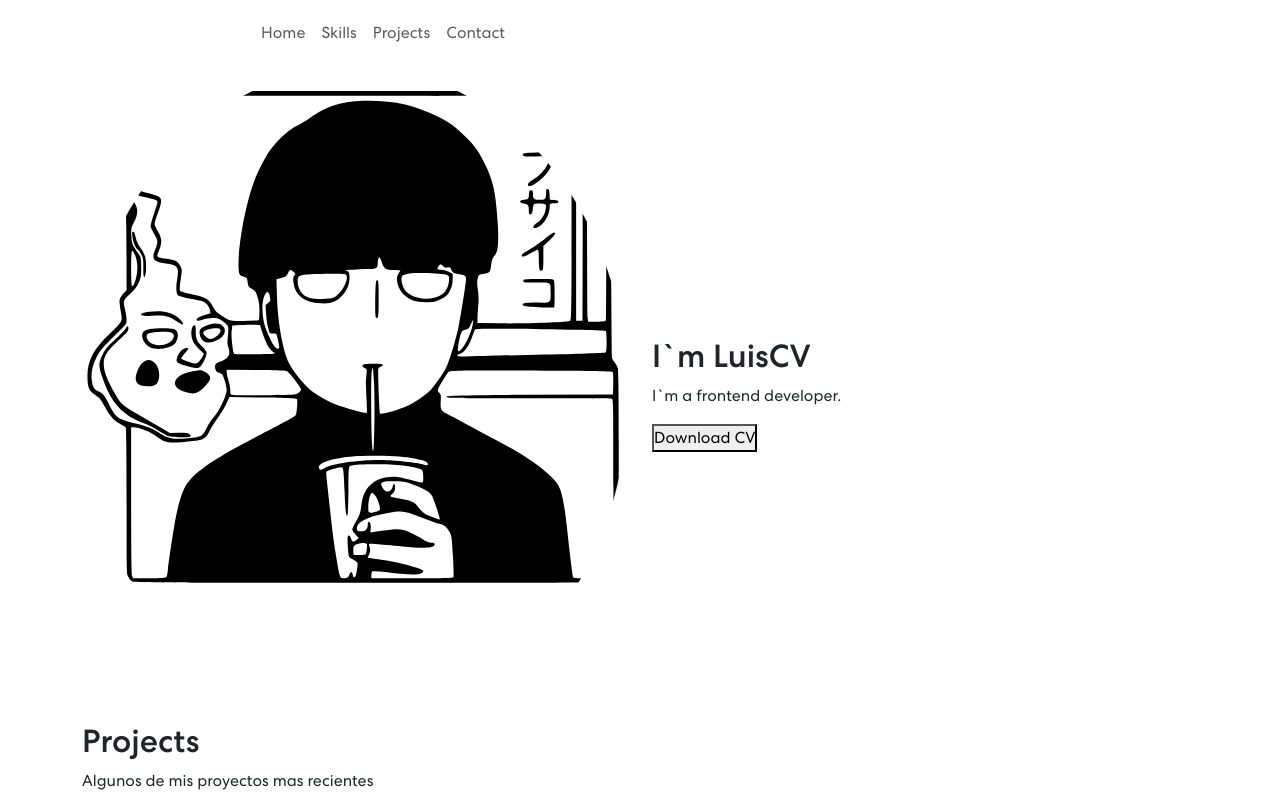
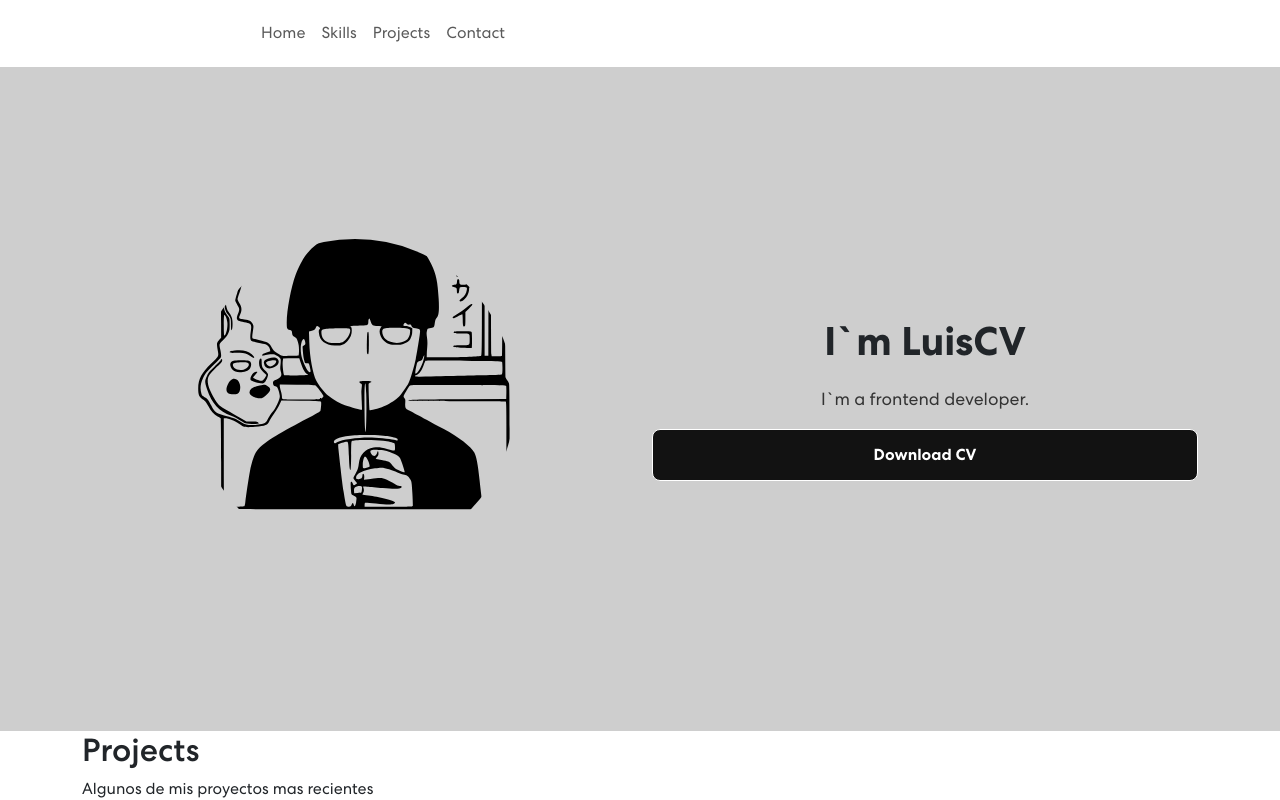
Before and after one commit to LuisECV0/Cloudflare, a React (Vite) app: page / in a window 1280 px wide. Shown: the top 800 px of the page. Built offline with nearby package versions, Linux system fonts and the light colour scheme.

Commit message:
se añadieron los estilos a aboutme

```diff
--- /dev/null
+++ b/src/Components/AboutMe.css
@@ -0,0 +1,109 @@
+.about-me {
+    padding: 60px 0;
+    background-color: #cecece;
+    height: 83vh;
+    display: flex;
+    align-items: center;
+    justify-content: center;
+    text-align: center;
+}
+
+.about-me img {
+    width: 40vh;
+    height: 40vh;
+    object-fit: cover;
+}
+
+.about-me h2 {
+    font-size: 2.5rem;
+    margin-bottom: 20px;
+    font-weight: bold;
+}
+
+.about-me p {
+    font-size: 1.1rem;
+    line-height: 1.6;
+    color: #333;
+}
+
+.icon-dw a {
+    width: auto;
+    padding-left: 10px;
+    padding-right: 10px;
+    height: 40px;
+    font-weight: 500;
+    color: #ffffff;
+    text-decoration: none;
+    background-color: rgb(35, 35, 35);
+    display: inline-flex;
+    align-items: center;
+    justify-content: center;
+    border-radius: 10%;
+    border: 1px solid rgba(255, 255, 255, 0.5);
+    position: relative;
+    overflow: hidden;
+    z-index: 1;
+    transition: color 0.4s ease-in-out;
+}
+
+.icon-dw a::before {
+    content: "";
+    position: absolute;
+    width: 150%;
+    height: 150%;
+    top: 50%;
+    left: 50%;
+    transform: translate(-50%, -50%) scale(0);
+    background-color: rgba(255, 255, 255, 0.1);
+    border-radius: 50%;
+    transition: transform 0.4s ease-in-out, background-color 0.4s ease-in-out;
+    z-index: -1;
+}
+
+.icon-dw a:hover::before {
+    transform: translate(-50%, -50%) scale(1);
+    background-color: rgba(255, 255, 255, 0.2);
+}
+
+.icon-dw a:hover {
+    color: #ffffff;
+}
+
+.icon-dw a:active {
+    transform: scale(0.95);
+}
+
+
+
+button {
+    background-color: #121212;
+    color: #FFFFFF;
+    border: 1px solid #FFFFFF;
+    border-radius: 8px;
+    padding: 13px 23px;
+    font-size: 16px;
+    font-weight: 600;
+    cursor: pointer;
+    width: 100%;
+    transition: background-color 0.3s ease, transform 0.2s ease;
+}
+
+button:hover {
+    background-color: #333333;
+}
+
+button:active {
+    transform: scale(0.98);
+}
+
+
+
+@media (max-width: 767px) {
+    .about-me img {
+        width: 40%;
+        height: auto;
+        display: block;
+        margin-left: auto;
+        margin-right: auto;
+    }
+}
--- a/src/Components/AboutMe.jsx
+++ b/src/Components/AboutMe.jsx
@@ -2,7 +2,7 @@ import React from 'react';
 import { Container, Row, Col } from "react-bootstrap";
 import mob from '../assets/img/mob2.svg';
 import cv from '../assets/font/Luis-Castañeda-Vega-.pdf';
-
+import './AboutMe.css';
 export const AboutMe = () => {
   const downloadCV = () => {
     window.open(cv, '_blank');
```
